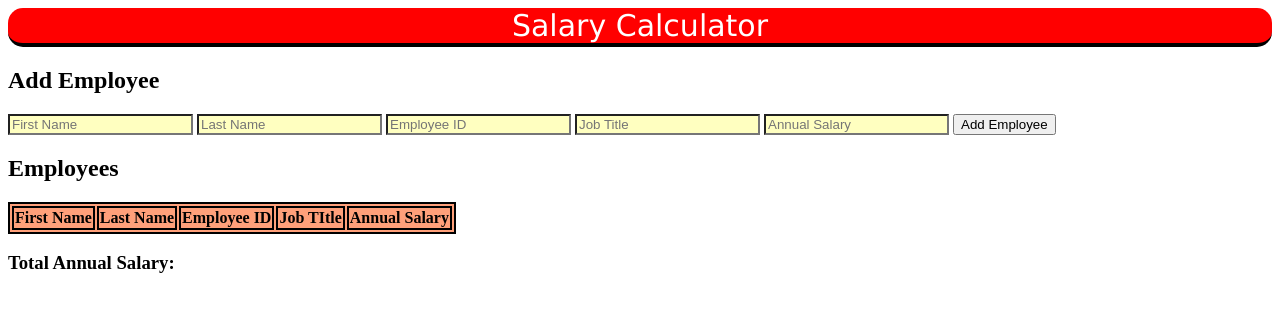
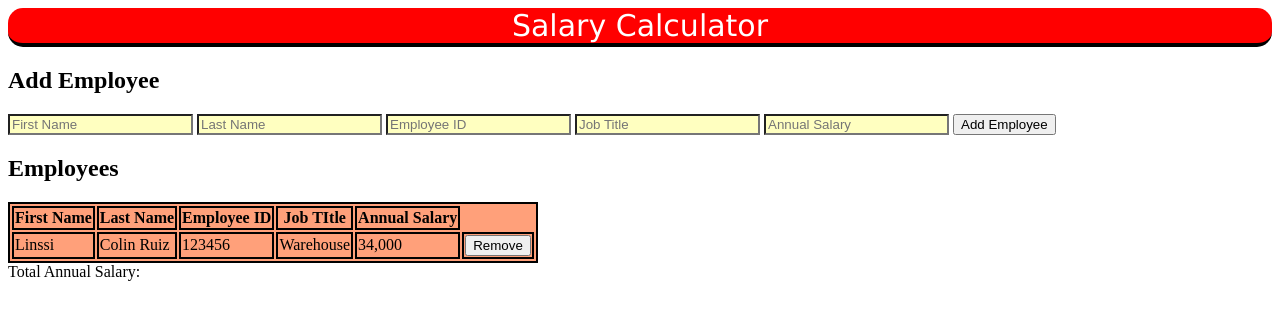
Before and after one commit to equinox-6/weekend-jquery-salary-calculator, a plain HTML site: page index.html in a window 1280 px wide. Drawn offline with Linux system fonts and the light colour scheme.

Commit message:
code clean up

```diff
--- a/index.html
+++ b/index.html
@@ -54,7 +54,7 @@
   </thead>
         <!--rows of employees entered into table-->
   <tbody id="employee-table">
-    <!-- <tr>
+    <tr>
       <td>Linssi</td>
       <td>Colin Ruiz</td>
       <td>123456</td>
@@ -63,13 +63,11 @@
       <td>
       <button id="remove-employee">Remove</button>
       </td>
-    </tr> -->
+    </tr>
   </tbody>
   </table>
 
-<div>
-  <h3>Total Annual Salary:</h3>
-</div>
+<div id="annualSalary">Total Annual Salary:</div>
 
 </content>
 
--- a/scripts/client.js
+++ b/scripts/client.js
@@ -6,7 +6,8 @@ function readyNow (){
     console.log('ready now!');
 
     $('#employee-submit').on('click', addToTable);
-    $('#')
+
+
 
     $('#remove-employee').on('click', removeEmployee);
 
@@ -86,3 +87,7 @@ for(let employee of employeeTable){
 `)
 }
 }
+
+function annualSalary(){
+
+}
```
